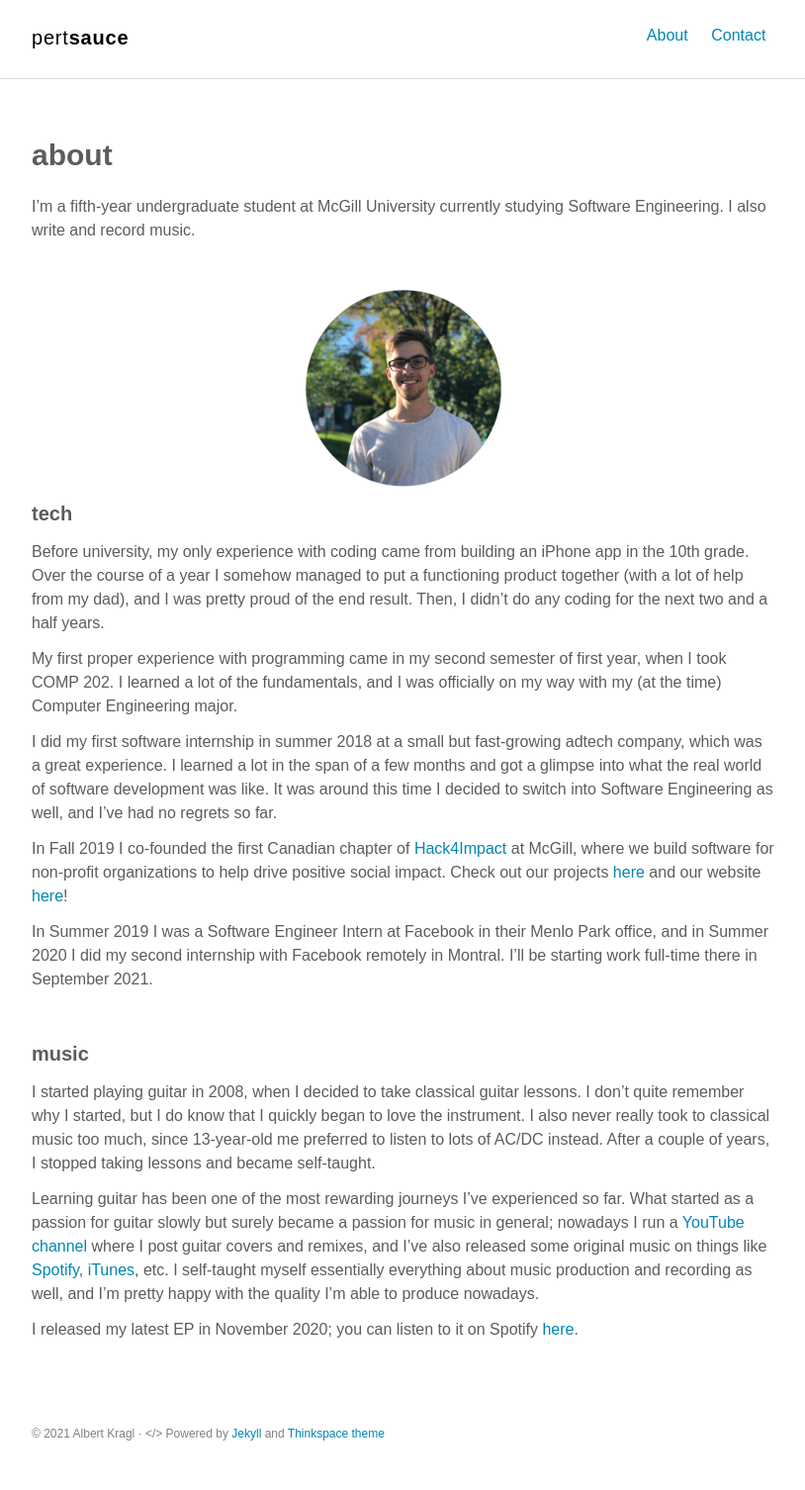
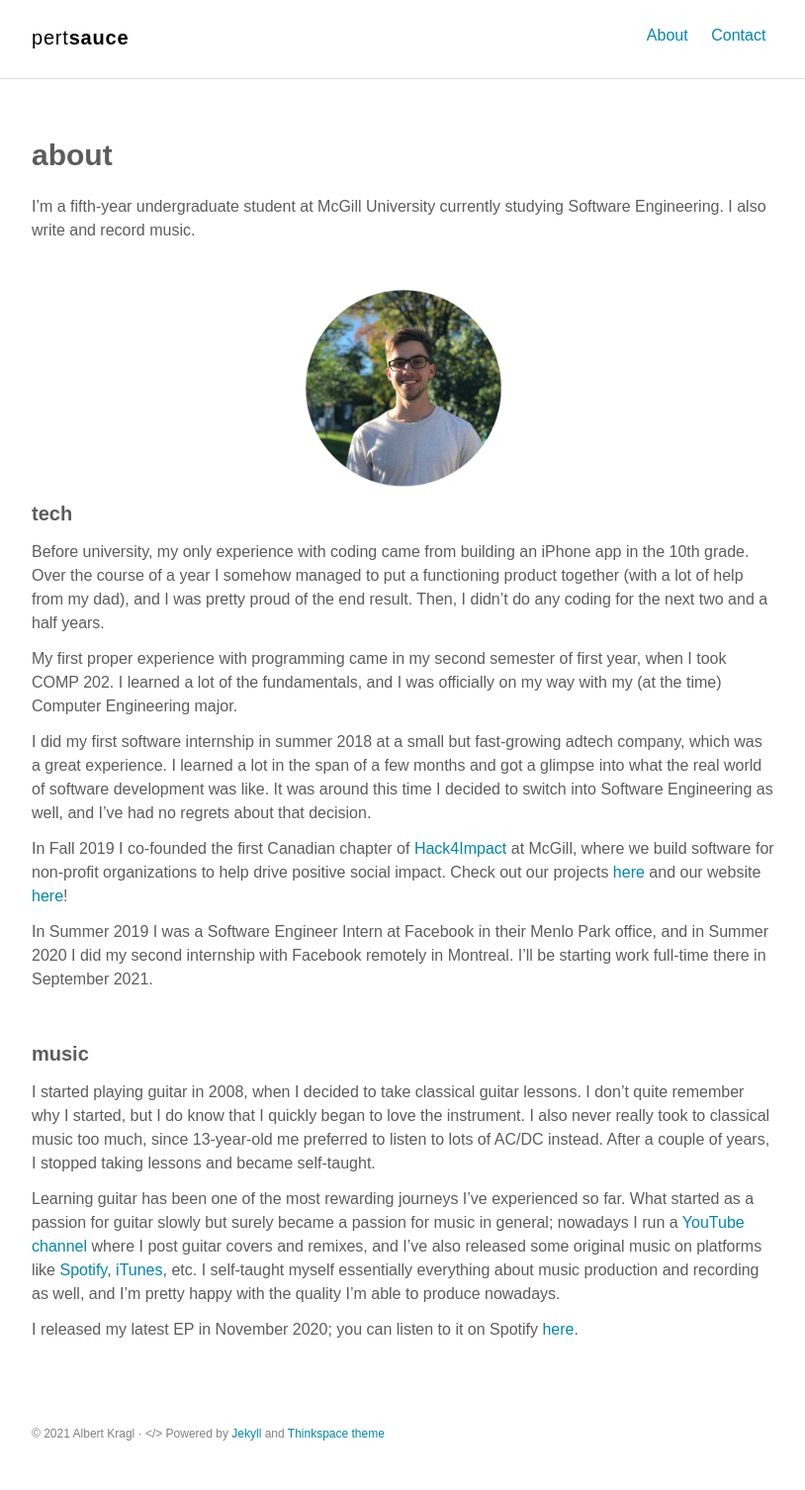
Before and after one commit to kraglalbert/kraglalbert.github.io, a Jekyll site: the page built from about.md, in a window 1280 px wide. Shown: the whole page at 99% size, without its empty margins (232-1046 px from the left). Built offline with Jekyll 4.4.1, drawn with Linux system fonts in a browser that asks for light colours; some web fonts are replaced.

Commit message:
Small updates to About page

```diff
--- a/about.md
+++ b/about.md
@@ -18,11 +18,11 @@ Before university, my only experience with coding came from building an iPhone a
 
 My first proper experience with programming came in my second semester of first year, when I took COMP 202. I learned a lot of the fundamentals, and I was officially on my way with my (at the time) Computer Engineering major.
 
-I did my first software internship in summer 2018 at a small but fast-growing adtech company, which was a great experience. I learned a lot in the span of a few months and got a glimpse into what the real world of software development was like. It was around this time I decided to switch into Software Engineering as well, and I've had no regrets so far.
+I did my first software internship in summer 2018 at a small but fast-growing adtech company, which was a great experience. I learned a lot in the span of a few months and got a glimpse into what the real world of software development was like. It was around this time I decided to switch into Software Engineering as well, and I've had no regrets about that decision.
 
 In Fall 2019 I co-founded the first Canadian chapter of [Hack4Impact](https://hack4impact.org/) at McGill, where we build software for non-profit organizations to help drive positive social impact. Check out our projects [here](https://github.com/hack4impact-mcgill) and our website [here](https://mcgill.hack4impact.org/)!
 
-In Summer 2019 I was a Software Engineer Intern at Facebook in their Menlo Park office, and in Summer 2020 I did my second internship with Facebook remotely in Montral. I'll be starting work full-time there in September 2021.
+In Summer 2019 I was a Software Engineer Intern at Facebook in their Menlo Park office, and in Summer 2020 I did my second internship with Facebook remotely in Montreal. I'll be starting work full-time there in September 2021.
 
 <br>
 
@@ -30,6 +30,6 @@ In Summer 2019 I was a Software Engineer Intern at Facebook in their Menlo Park
 
 I started playing guitar in 2008, when I decided to take classical guitar lessons. I don't quite remember why I started, but I do know that I quickly began to love the instrument. I also never really took to classical music too much, since 13-year-old me preferred to listen to lots of AC/DC instead. After a couple of years, I stopped taking lessons and became self-taught.
 
-Learning guitar has been one of the most rewarding journeys I've experienced so far. What started as a passion for guitar slowly but surely became a passion for music in general; nowadays I run a [YouTube channel](https://www.youtube.com/user/TheFenderrocker) where I post guitar covers and remixes, and I've also released some original music on things like [Spotify](https://open.spotify.com/artist/5fQpjdNuF9iQSFsEt7noxH), [iTunes](https://itunes.apple.com/us/artist/albert-kragl/1147843944), etc. I self-taught myself essentially everything about music production and recording as well, and I'm pretty happy with the quality I'm able to produce nowadays.
+Learning guitar has been one of the most rewarding journeys I've experienced so far. What started as a passion for guitar slowly but surely became a passion for music in general; nowadays I run a [YouTube channel](https://www.youtube.com/user/TheFenderrocker) where I post guitar covers and remixes, and I've also released some original music on platforms like [Spotify](https://open.spotify.com/artist/5fQpjdNuF9iQSFsEt7noxH), [iTunes](https://itunes.apple.com/us/artist/albert-kragl/1147843944), etc. I self-taught myself essentially everything about music production and recording as well, and I'm pretty happy with the quality I'm able to produce nowadays.
 
 I released my latest EP in November 2020; you can listen to it on Spotify [here](https://open.spotify.com/artist/5fQpjdNuF9iQSFsEt7noxH).
```
